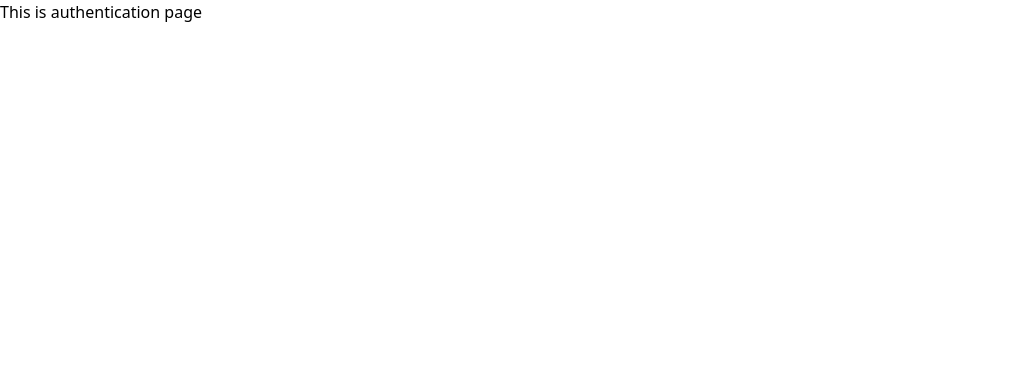
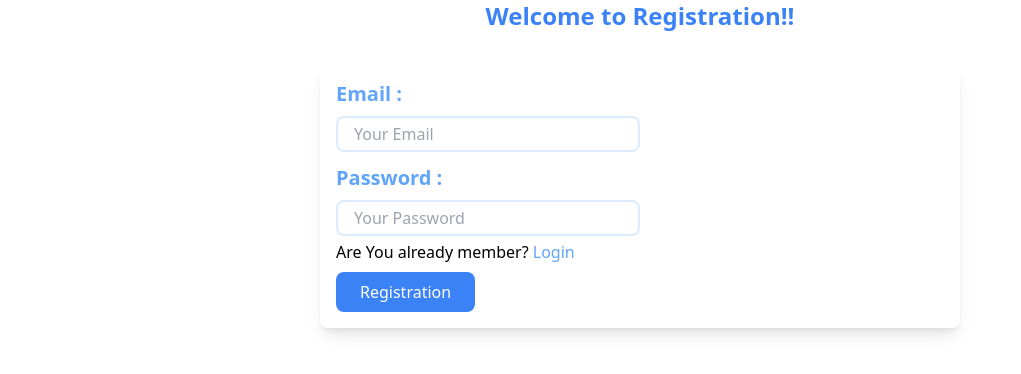
Before and after one commit to Mehedi4467/simple-authentication-react, a React (Create React App) app: page / in a window 1280 px wide. Shown: the top 374 px of the page, without its empty margins (0-1021 px from the left). Built offline with nearby package versions, Linux system fonts and the light colour scheme.

Commit message:
log in and regitration form created

```diff
--- a/package.json
+++ b/package.json
@@ -6,6 +6,7 @@
     "@testing-library/jest-dom": "^5.16.4",
     "@testing-library/react": "^12.1.4",
     "@testing-library/user-event": "^13.5.0",
+    "firebase": "^9.6.10",
     "react": "^18.0.0",
     "react-dom": "^18.0.0",
     "react-scripts": "5.0.0",
--- a/src/App.js
+++ b/src/App.js
@@ -1,9 +1,29 @@
+import app from './firebase.init';
+import { getAuth, GoogleAuthProvider } from "firebase/auth";
+const auth = getAuth(app);
+function App() {
 
-// const auth =
-function App() {
+  const googleProvider = new GoogleAuthProvider();
   return (
     <div>
-      <h1>This is authentication page</h1>
+      <h1 className='text-2xl text-blue-500 font-bold text-center'>Welcome to Registration!!</h1>
+      <div className='w-1/2 mx-auto mt-8 shadow-lg p-4 rounded-lg'>
+        <form action="">
+          <div className="">
+            <p className='text-xl mb-2 font-bold text-blue-400'>Email :</p>
+            <input className=" w-1/2 border-2  px-4 py-1 border-blue-100 outline-blue-300 rounded-lg" type="text" placeholder='Your Email' />
+          </div>
+
+          <div className="mt-3">
+            <p className='text-xl mb-2 font-bold text-blue-400'>Password :</p>
+            <input className="w-1/2 border-2 px-4 py-1 border-blue-100 outline-blue-300 rounded-lg" type="password" placeholder='Your Password' />
+          </div>
+          <p className='my-1'>Are You already member? <span className='text-blue-400 hover:text-blue-500 cursor-pointer'>Login</span></p>
+          <div className='mt-2'>
+            <input type='submit' className='rounded-lg text-white bg-blue-500 hover:bg-blue-400 px-6 py-2 cursor-pointer' value="Registration" />
+          </div>
+        </form>
+      </div>
     </div>
   );
 }
--- /dev/null
+++ b/src/firebase.init.js
@@ -0,0 +1,19 @@
+// Import the functions you need from the SDKs you need
+import { initializeApp } from "firebase/app";
+// TODO: Add SDKs for Firebase products that you want to use
+// https://firebase.google.com/docs/web/setup#available-libraries
+
+// Your web app's Firebase configuration
+const firebaseConfig = {
+    apiKey: "AIzaSyBLjKjprkWEX3LWzqEgE4R3WlEB4WcHYrU",
+    authDomain: "simple-authentication-react.firebaseapp.com",
+    projectId: "simple-authentication-react",
+    storageBucket: "simple-authentication-react.appspot.com",
+    messagingSenderId: "300256019699",
+    appId: "1:300256019699:web:6e2de764d9d6ed9b162386"
+};
+
+// Initialize Firebase
+const app = initializeApp(firebaseConfig);
+
+export default app;
```
Also changed, not shown: 1 other file (tests, documents, lock files or other folders).
